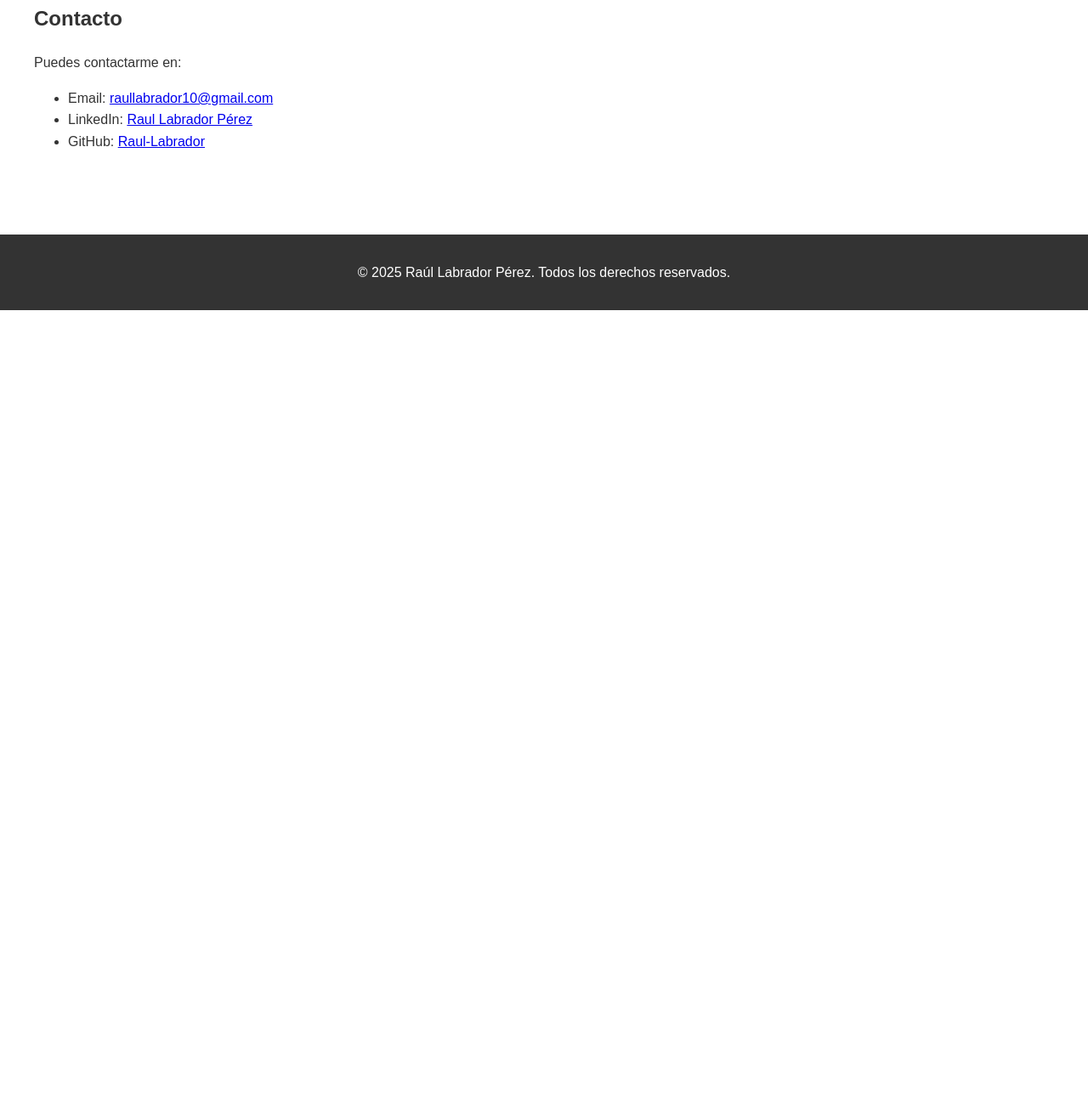
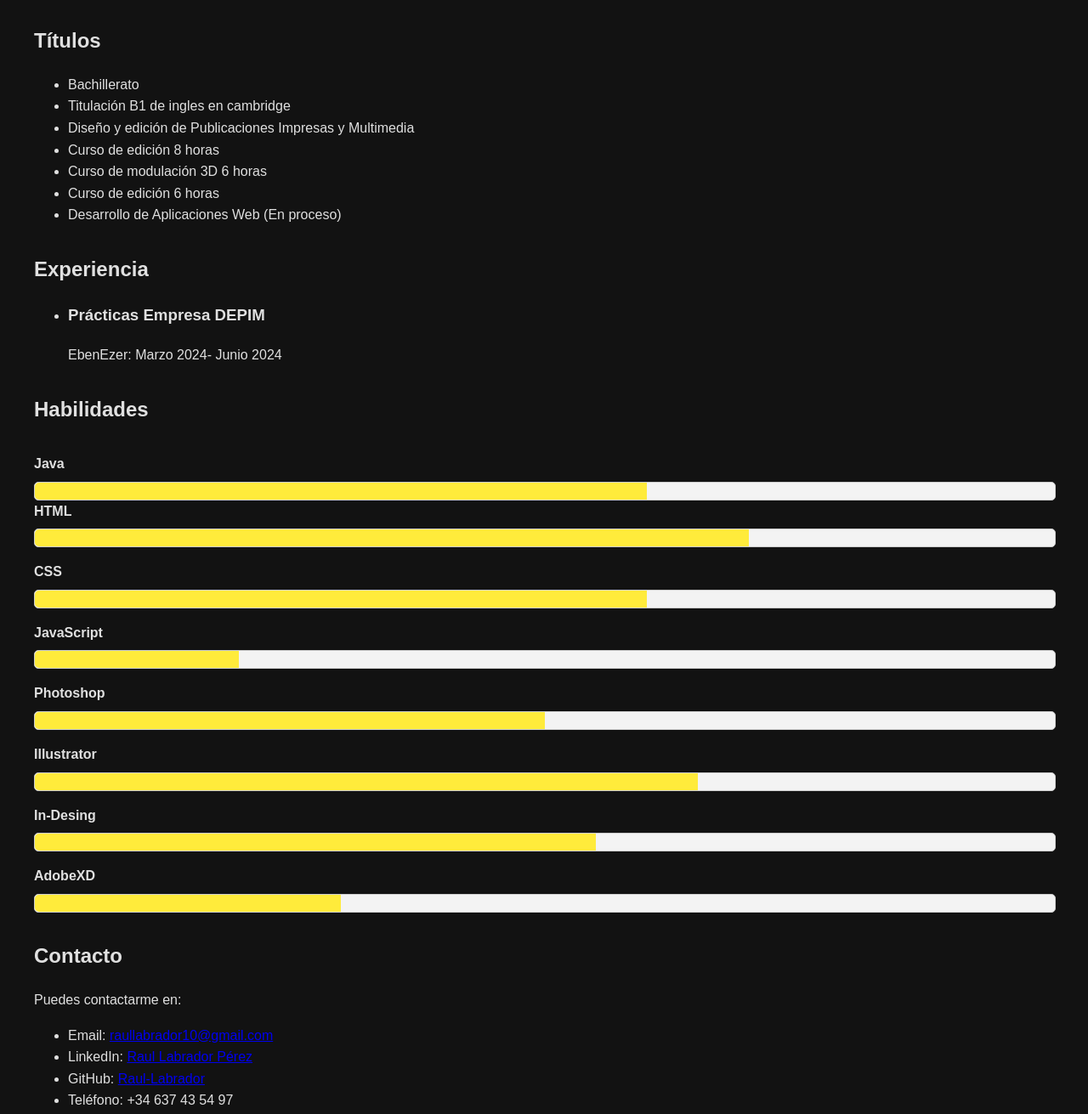
Before and after one commit to Raul-Labrador/Raul-Labrador.github.io, a plain HTML site: page index.html in a window 1280 px wide. Shown: the part 645-1956 px from the top of the page at 85% size. Before the commit the page ends 1010 px from the top, so only its background shows below. Drawn offline with Linux system fonts and the light colour scheme.

Commit message:
Cambio en el .html y añadir css

```diff
--- a/index.html
+++ b/index.html
@@ -4,14 +4,15 @@
     <meta charset="UTF-8">
     <meta name="viewport" content="width=device-width, initial-scale=1.0">
     <title>Mi Portafolio</title>
-    <link rel="stylesheet" href="styles.css">
-    <style>
+    <link rel="stylesheet" href="style.css">
+    <!-- <style>
         body {
             font-family: Arial, sans-serif;
             margin: 0;
             padding: 0;
             line-height: 1.6;
-            color: #333;
+            color: #e0e0e0;
+            background-color: #121212;
         }
 
         header {
@@ -20,6 +21,7 @@
             padding: 1rem 0;
             text-align: center;
         }
+        /*#menu{}*/
 
         nav {
             background: #444;
@@ -35,6 +37,9 @@
 
         nav a:hover {
             text-decoration: underline;
+            color: #ffeb3b;
+            transition: color 0.3s ease;
+            cursor: pointer;
         }
 
         .container {
@@ -60,6 +65,43 @@
             text-align: center;
         }
 
+        .skills {
+            margin: 2rem 0;
+        }
+
+        .skill {
+            margin-bottom: 1rem;
+        }
+
+        .skill-name {
+            font-weight: bold;
+            margin-bottom: 0.5rem;
+        }
+
+        .progress-bar {
+            background: #f3f3f3;
+            border: 1px solid #ccc;
+            border-radius: 5px;
+            height: 20px;
+            width: 100%;
+            position: relative;
+        }
+
+        .progress {
+            background: #ffeb3b;
+            height: 100%;
+            border-radius: 5px 0 0 5px;
+            position: absolute;
+        }
+
+        .contacto:hover {
+            color:#ffeb3b;
+        }
+
+        .clickable:hover {
+            text-decoration:double;
+        }
+
         footer {
             background: #333;
             color: #fff;
@@ -76,26 +118,32 @@
         footer a:hover {
             text-decoration: underline;
         }
-    </style>
+    </style> -->
 </head>
 <body>
     <header>
-        <h1>Mi Portafolio</h1>
+        <h1>Mi Portfolio</h1>
         <p>Bienvenido a mi espacio personal donde muestro mis proyectos y habilidades.</p>
     </header>
 
-    <nav>
+    <nav id="menu">
         <a href="#about">Sobre mí</a>
         <a href="#projects">Proyectos</a>
+        <a href="#titles">Títulos</a>
+        <a href="#experience">Experiencia</a>
+        <a href="#skills">Habilidades</a>
         <a href="#contact">Contacto</a>
     </nav>
 
     <div class="container">
+<!--Sobre mí -->
         <section id="about" class="section">
             <h2>Sobre mí</h2>
-            <p>Hola, soy Raúl Labrador Pérez, estoy estudiando actualmente Desarrollo de Aplicaicones Web y tengo la titulación de grado superior de DEPIM.</p>
+            <p>Hola, soy Raul Labrador Péreez, tengo 21 años y soy un estudiante de Desarrollo de Aplicaciones Web, mis aficiones son el deporte, los videojuegos y la tecnología.
+            Actualmente estoy interesado en desarrollar mis habilidades en los lenguejes mencionados en las habilidades, pero me encantaría aprender mas lenguajes en el futuro.
+            </p>
         </section>
-
+<!--Proyectos -->
         <section id="projects" class="section">
             <h2>Proyectos</h2>
             <div class="projects">
@@ -116,14 +164,90 @@
                 </div>
             </div>
         </section>
-
+<!--Títulos-->
+        <section id="titles" class="section">
+            <h2>Títulos</h2>
+            <ul>
+                <li>Bachillerato</li>
+                <li>Titulación B1 de ingles en cambridge</li>
+                <li>Diseño y edición de Publicaciones Impresas y Multimedia</li>
+                <li>Curso de edición 8 horas</li>
+                <li>Curso de modulación 3D 6 horas</li>
+                <li>Curso de edición 6 horas</li>
+                <li>Desarrollo de Aplicaciones Web (En proceso)</li>
+            </ul>
+        </section>
+<!--Experiencia-->
+        <section id="experience" class="section">
+            <h2>Experiencia</h2>
+            <ul>
+                <li>
+                    <h3>Prácticas Empresa DEPIM</h3>
+                    <p>EbenEzer: Marzo 2024- Junio 2024</p>
+                </li>
+        </section>
+<!--Habilidades -->
+        <section id="skills" class="section">
+            <h2>Habilidades</h2>
+            <div class="skills">
+                <div class="skill">
+                    <div class="skill-name">Java</div>
+                    <div class="progress-bar">
+                        <div class="progress" style="width: 60%;"></div>
+                    </div>
+                <div class="skill">
+                    <div class="skill-name">HTML</div>
+                    <div class="progress-bar">
+                        <div class="progress" style="width: 70%;"></div>
+                    </div>
+                </div>
+                <div class="skill">
+                    <div class="skill-name">CSS</div>
+                    <div class="progress-bar">
+                        <div class="progress" style="width: 60%;"></div>
+                    </div>
+                </div>
+                <div class="skill">
+                    <div class="skill-name">JavaScript</div>
+                    <div class="progress-bar">
+                        <div class="progress" style="width: 20%;"></div>
+                    </div>
+                </div>
+                <div class="skill">
+                    <div class="skill-name">Photoshop</div>
+                    <div class="progress-bar">
+                        <div class="progress" style="width: 50%;"></div>
+                    </div>
+                </div>
+                <div class="skill">
+                    <div class="skill-name">Illustrator</div>
+                    <div class="progress-bar">
+                        <div class="progress" style="width: 65%;"></div>
+                    </div>
+                </div>
+                <div class="skill">
+                    <div class="skill-name">In-Desing</div>
+                    <div class="progress-bar">
+                        <div class="progress" style="width: 55%;"></div>
+                    </div>
+                </div>
+                <div class="skill">
+                    <div class="skill-name">AdobeXD</div>
+                    <div class="progress-bar">
+                        <div class="progress" style="width: 30%;"></div>
+                    </div>
+                </div>
+            </div>
+        </section>
+<!--Contacto-->
         <section id="contact" class="section">
             <h2>Contacto</h2>
             <p>Puedes contactarme en:</p>
             <ul>
-                <li>Email: <a href="raullabrador10@gmail.com">raullabrador10@gmail.com</a></li>
-                <li>LinkedIn: <a href="https://www.linkedin.com/in/ra%C3%BAl-labrador-p%C3%A9rez-b2159126a/" target="_blank">Raul Labrador Pérez</a></li>
-                <li>GitHub: <a href="https://github.com/Raul-Labrador" target="_blank">Raul-Labrador</a></li>
+                <li class ="contacto">Email: <a href="mailto:raullabrador10@gmail.com" class="clickable">raullabrador10@gmail.com</a></li>
+                <li class="contacto">LinkedIn: <a href="https://www.linkedin.com/in/ra%C3%BAl-labrador-p%C3%A9rez-b2159126a/" target="_blank" class="clickable">Raul Labrador Pérez</a></li>
+                <li class ="contacto">GitHub: <a href="https://github.com/Raul-Labrador" target="_blank" class="clickable">Raul-Labrador</a></li>
+                <li>Teléfono: +34 637 43 54 97</li>
             </ul>
         </section>
     </div>
--- /dev/null
+++ b/style.css
@@ -0,0 +1,116 @@
+::after,*::before{
+    box-sizing: border-box;
+    margin: 0;
+    padding: 0;
+}
+body {
+    font-family: Arial, sans-serif;
+    margin: 0;
+    padding: 0;
+    line-height: 1.6;
+    color: #e0e0e0;
+    background-color: #121212;
+}
+
+header {
+    background: #333;
+    color: #fff;
+    padding: 1rem 0;
+    text-align: center;
+}
+
+nav {
+    background: #444;
+    padding: 0.5rem 0;
+    text-align: center;
+}
+
+nav a {
+    color: #fff;
+    margin: 0 1rem;
+    text-decoration: none;
+}
+
+nav a:hover {
+    text-decoration: underline;
+    color: #ffeb3b;
+    transition: color 0.3s ease;
+    cursor: pointer;
+}
+
+.container {
+    max-width: 1200px;
+    margin: auto;
+    padding: 2rem;
+}
+
+.section {
+    margin: 2rem 0;
+}
+
+.projects {
+    display: grid;
+    grid-template-columns: repeat(auto-fit, minmax(300px, 1fr));
+    gap: 1.5rem;
+}
+
+.project {
+    border: 1px solid #ccc;
+    border-radius: 5px;
+    padding: 1rem;
+    text-align: center;
+}
+
+.skills {
+    margin: 2rem 0;
+}
+
+.skill {
+    margin-bottom: 1rem;
+}
+
+.skill-name {
+    font-weight: bold;
+    margin-bottom: 0.5rem;
+}
+
+.progress-bar {
+    background: #f3f3f3;
+    border: 1px solid #ccc;
+    border-radius: 5px;
+    height: 20px;
+    width: 100%;
+    position: relative;
+}
+
+.progress {
+    background: #ffeb3b;
+    height: 100%;
+    border-radius: 5px 0 0 5px;
+    position: absolute;
+}
+
+.contacto:hover {
+    color:#ffeb3b;
+}
+
+.clickable:hover {
+    text-decoration:double;
+}
+
+footer {
+    background: #333;
+    color: #fff;
+    text-align: center;
+    padding: 1rem 0;
+    margin-top: 2rem;
+}
+
+footer a {
+    color: #fff;
+    text-decoration: none;
+}
+
+footer a:hover {
+    text-decoration: underline;
+}
```
